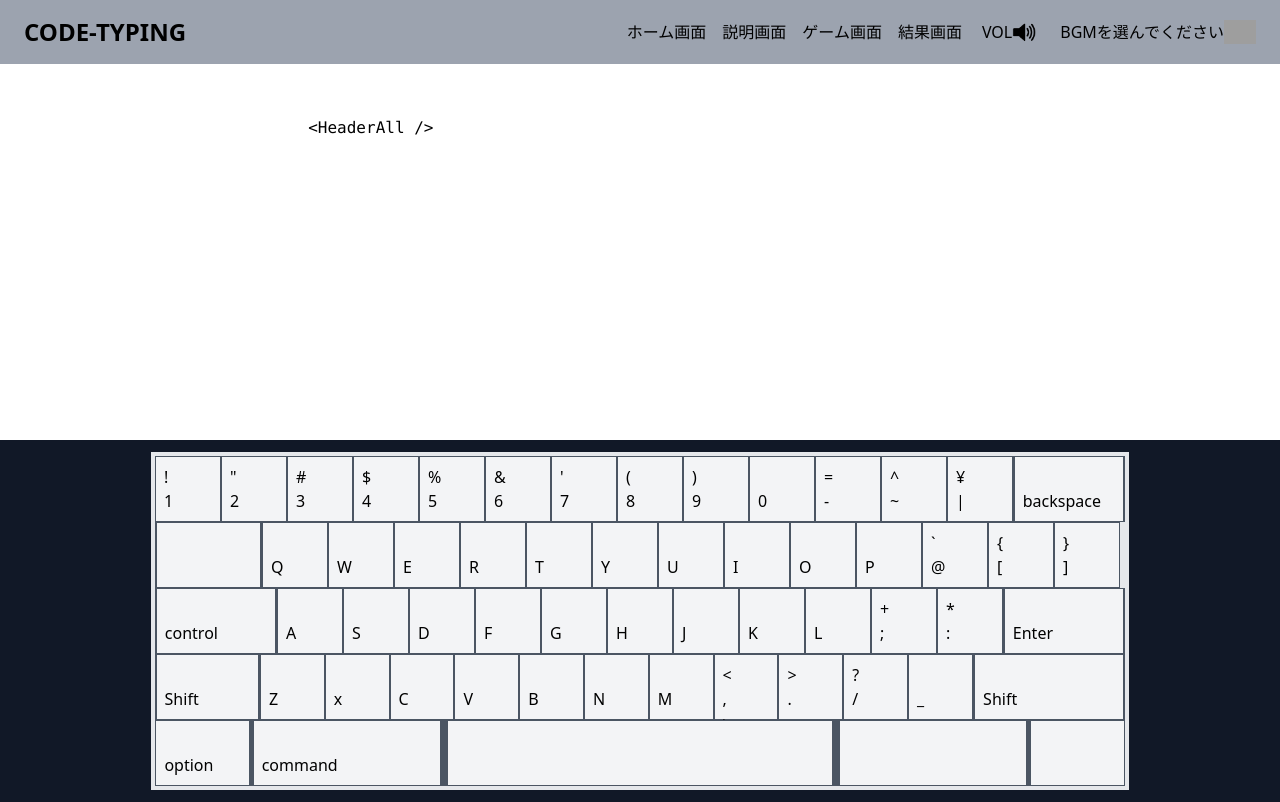
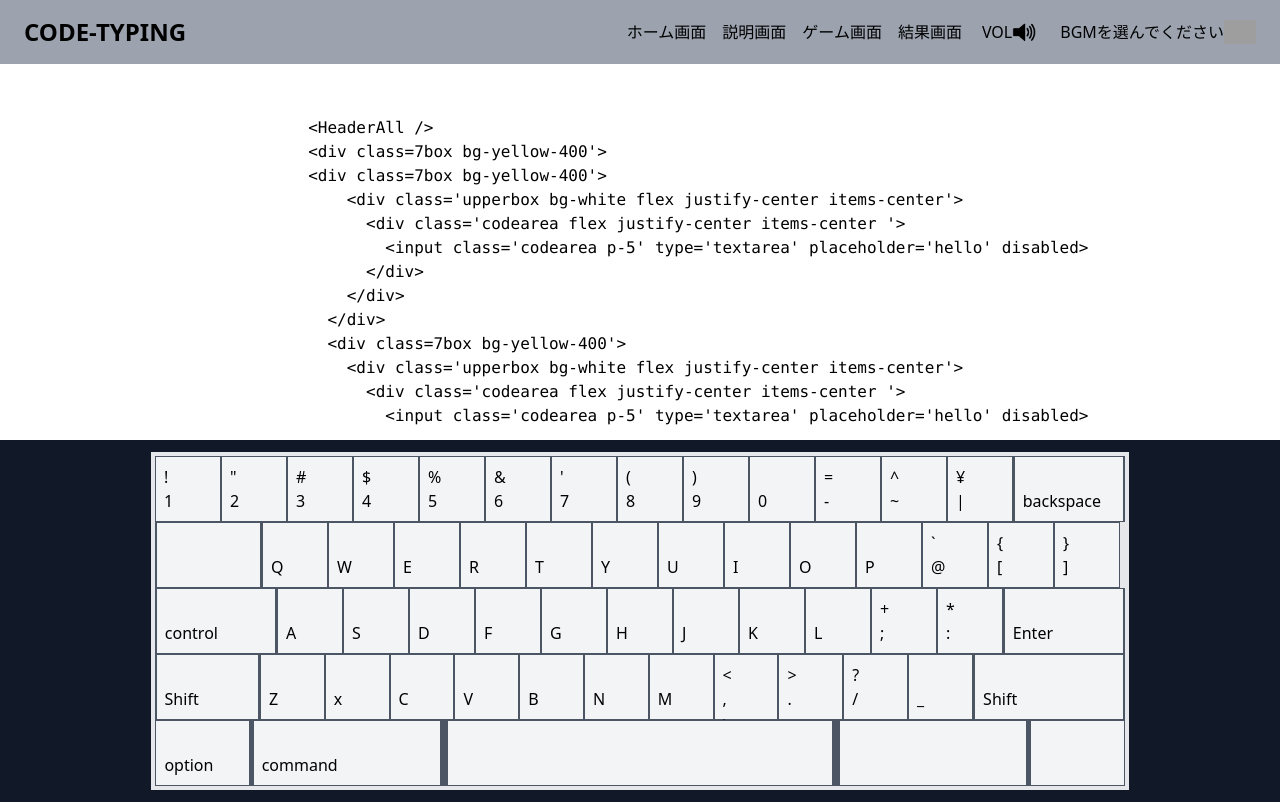
Before and after one commit to recursion-team-o/typing-game, a Vue app: page /game in a window 1280 px wide. Built offline with nearby package versions, Linux system fonts and the light colour scheme; grey boxes are pictures that could not be loaded.

Commit message:
#41 かりのコードを長尾やつに変更

```diff
--- a/src/stores/code.ts
+++ b/src/stores/code.ts
@@ -32,6 +32,21 @@ const config = {
   newcode:
     `
       <HeaderAll />
-
+      <div class=7box bg-yellow-400'>
+      <div class=7box bg-yellow-400'>
+          <div class='upperbox bg-white flex justify-center items-center'>
+            <div class='codearea flex justify-center items-center '>
+              <input class='codearea p-5' type='textarea' placeholder='hello' disabled>
+            </div>
+          </div>
+        </div>
+        <div class=7box bg-yellow-400'>
+          <div class='upperbox bg-white flex justify-center items-center'>
+            <div class='codearea flex justify-center items-center '>
+              <input class='codearea p-5' type='textarea' placeholder='hello' disabled>
+            </div>
+          </div>
+        </div>
+      </div>
     `
 }
```
